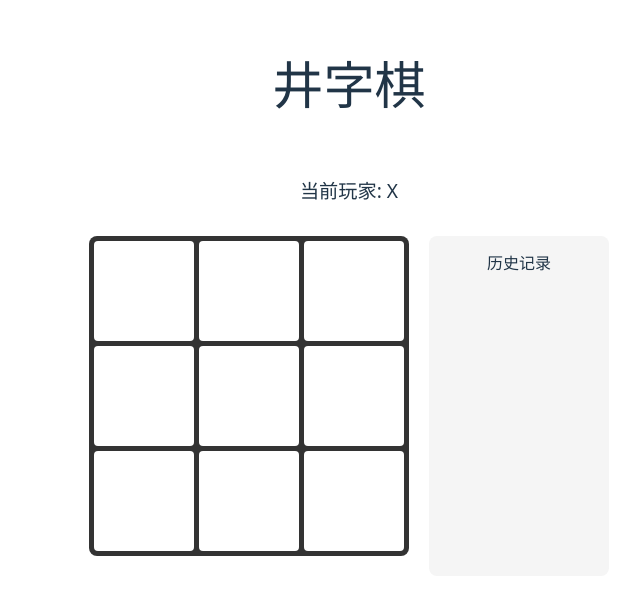
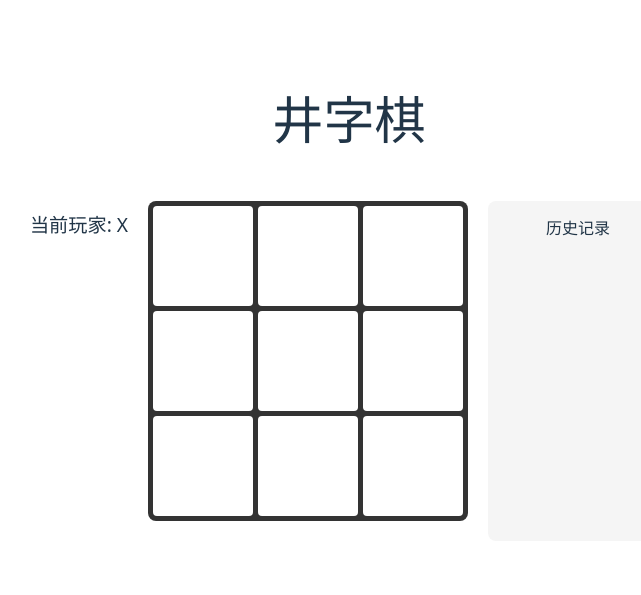
Before and after one commit to La8Garlic/tic-tac-toe-lab, a React (Vite) app: page / in a window 1280 px wide. Shown: the part 101-696 px from the top of the page, without its empty margins (291-932 px from the left). Built offline with nearby package versions, Linux system fonts and the light colour scheme.

Commit message:
refactor: separate Square and Board components

```diff
--- a/src/App.jsx
+++ b/src/App.jsx
@@ -1,32 +1,6 @@
 import { useState } from 'react'
 import './App.css'
-
-function calculateWinner(squares) {
-  const lines = [
-    [0, 1, 2], [3, 4, 5], [6, 7, 8], // 横向
-    [0, 3, 6], [1, 4, 7], [2, 5, 8], // 纵向
-    [0, 4, 8], [2, 4, 6],             // 对角线
-  ]
-  for (const [a, b, c] of lines) {
-    if (squares[a] && squares[a] === squares[b] && squares[a] === squares[c]) {
-      return squares[a]
-    }
-  }
-  return null
-}
-
-function checkDraw(squares) {
-  // 棋盘已满且没有胜者，则为平手
-  return squares.every(cell => cell !== null)
-}
-
-function Square({ value, onSquareClick }) {
-  return (
-    <div className="cell" onClick={onSquareClick}>
-      {value}
-    </div>
-  )
-}
+import Board from './components/Board'
 
 function App() {
   const [squares, setSquares] = useState(Array(9).fill(null))
@@ -34,15 +8,7 @@ function App() {
   const [history, setHistory] = useState([Array(9).fill(null)])
   const [currentStep, setCurrentStep] = useState(0)
 
-  const winner = calculateWinner(squares)
-  const isDraw = !winner && checkDraw(squares)
-
-  function handleClick(index) {
-    if (squares[index] || winner || isDraw) {
-      return
-    }
-    const nextSquares = squares.slice()
-    nextSquares[index] = xIsNext ? 'X' : 'O'
+  function handlePlay(nextSquares) {
     setSquares(nextSquares)
     setXIsNext(!xIsNext)
 
@@ -77,22 +43,33 @@ function App() {
     setXIsNext(stepIndex % 2 === 0)
   }
 
+  // 计算游戏是否结束
+  function calculateWinner(squares) {
+    const lines = [
+      [0, 1, 2], [3, 4, 5], [6, 7, 8], // 横向
+      [0, 3, 6], [1, 4, 7], [2, 5, 8], // 纵向
+      [0, 4, 8], [2, 4, 6],             // 对角线
+    ]
+    for (const [a, b, c] of lines) {
+      if (squares[a] && squares[a] === squares[b] && squares[a] === squares[c]) {
+        return squares[a]
+      }
+    }
+    return null
+  }
+
+  function checkDraw(squares) {
+    return squares.every(cell => cell !== null)
+  }
+
+  const winner = calculateWinner(squares)
+  const isDraw = !winner && checkDraw(squares)
+
   return (
     <div className="game-container">
       <h1>井字棋</h1>
-      <div className="status">
-        {winner ? `Winner: ${winner}` : `当前玩家: ${xIsNext ? 'X' : 'O'}`}
-      </div>
       <div className="game-layout">
-        <div className="board">
-          {squares.map((value, index) => (
-            <Square
-              key={index}
-              value={value}
-              onSquareClick={() => handleClick(index)}
-            />
-          ))}
-        </div>
+        <Board xIsNext={xIsNext} squares={squares} onPlay={handlePlay} />
         <div className="history-list">
           <h3>历史记录</h3>
           <ul>
@@ -115,7 +92,7 @@ function App() {
       {(winner || isDraw) && (
         <div className="modal-overlay" onClick={handleRestart}>
           <div className="modal-content" onClick={(e) => e.stopPropagation()}>
-            <h2>🎉 游戏结束!</h2>
+            <h2>游戏结束!</h2>
             <p className="winner-text">
               {winner ? `玩家 ${winner} 获胜!` : '平手!'}
             </p>
--- /dev/null
+++ b/src/components/Board.jsx
@@ -0,0 +1,56 @@
+import { useState } from 'react'
+import Square from './Square'
+
+function calculateWinner(squares) {
+  const lines = [
+    [0, 1, 2], [3, 4, 5], [6, 7, 8], // 横向
+    [0, 3, 6], [1, 4, 7], [2, 5, 8], // 纵向
+    [0, 4, 8], [2, 4, 6],             // 对角线
+  ]
+  for (const [a, b, c] of lines) {
+    if (squares[a] && squares[a] === squares[b] && squares[a] === squares[c]) {
+      return squares[a]
+    }
+  }
+  return null
+}
+
+function checkDraw(squares) {
+  // 棋盘已满且没有胜者，则为平手
+  return squares.every(cell => cell !== null)
+}
+
+function Board({ xIsNext, squares, onPlay }) {
+  const winner = calculateWinner(squares)
+  const isDraw = !winner && checkDraw(squares)
+
+  function handleClick(index) {
+    if (squares[index] || winner || isDraw) {
+      return
+    }
+    const nextSquares = squares.slice()
+    nextSquares[index] = xIsNext ? 'X' : 'O'
+    onPlay(nextSquares)
+  }
+
+  const status = winner
+    ? `Winner: ${winner}`
+    : `当前玩家: ${xIsNext ? 'X' : 'O'}`
+
+  return (
+    <>
+      <div className="status">{status}</div>
+      <div className="board">
+        {squares.map((value, index) => (
+          <Square
+            key={index}
+            value={value}
+            onSquareClick={() => handleClick(index)}
+          />
+        ))}
+      </div>
+    </>
+  )
+}
+
+export default Board
--- /dev/null
+++ b/src/components/Square.jsx
@@ -0,0 +1,9 @@
+function Square({ value, onSquareClick }) {
+  return (
+    <div className="cell" onClick={onSquareClick}>
+      {value}
+    </div>
+  )
+}
+
+export default Square
```
Also changed, not shown: 1 other file (tests, documents, lock files or other folders).
